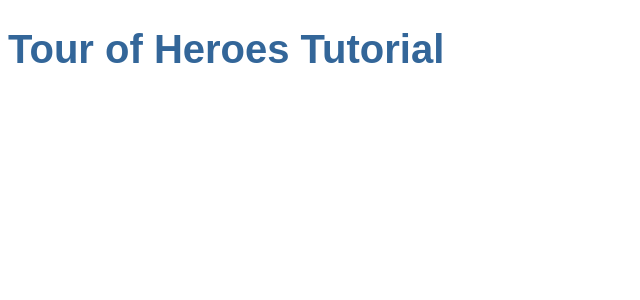
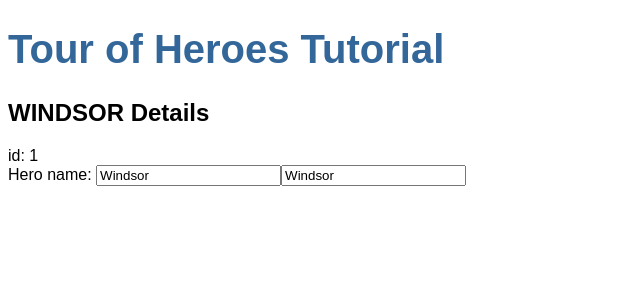
Before and after one commit to moniyama/angular-tour-of-heroes, an Angular app: page / in a window 1280 px wide. Shown: the top 300 px of the page, without its empty margins (0-640 px from the left). Built offline with nearby package versions, Linux system fonts and the light colour scheme.

Commit message:
1 hero component

```diff
--- a/angular.json
+++ b/angular.json
@@ -94,5 +94,8 @@
         }
       }
     }
+  },
+  "cli": {
+    "analytics": false
   }
 }
--- a/src/app/app.component.html
+++ b/src/app/app.component.html
@@ -1 +1,2 @@
 <h1>{{title}}</h1>
+<app-heroes></app-heroes>
--- /dev/null
+++ b/src/app/hero.ts
@@ -0,0 +1,4 @@
+export interface HeroInterface {
+  id: number;
+  name: string;
+}
--- /dev/null
+++ b/src/app/heroes/heroes.component.html
@@ -0,0 +1,7 @@
+<h2>{{hero.name | uppercase}} Details</h2> <!-- | pipe - algumas config/transform prédefinidas -->
+<div><span>id: </span>{{hero.id}}</div>
+<div>
+  <label for="name">Hero name: </label>
+  <input id="name" [(ngModel)]="hero.name" placeholder="name">
+  <input id="name" value={{hero.name}} placeholder="name">
+</div>
--- /dev/null
+++ b/src/app/heroes/heroes.component.ts
@@ -0,0 +1,13 @@
+import { Component } from '@angular/core';
+
+@Component({
+  selector: 'app-heroes',
+  templateUrl: './heroes.component.html',
+  styleUrls: ['./heroes.component.css'],
+})
+export class HeroesComponent {
+  hero = {
+    id: 1,
+    name: "Windsor",
+  }
+}
```
Also changed, not shown: src/app/app.module.ts (+7 -2 lines), src/app/heroes/heroes.component.css (added), 1 other file (tests, documents, lock files or other folders).
